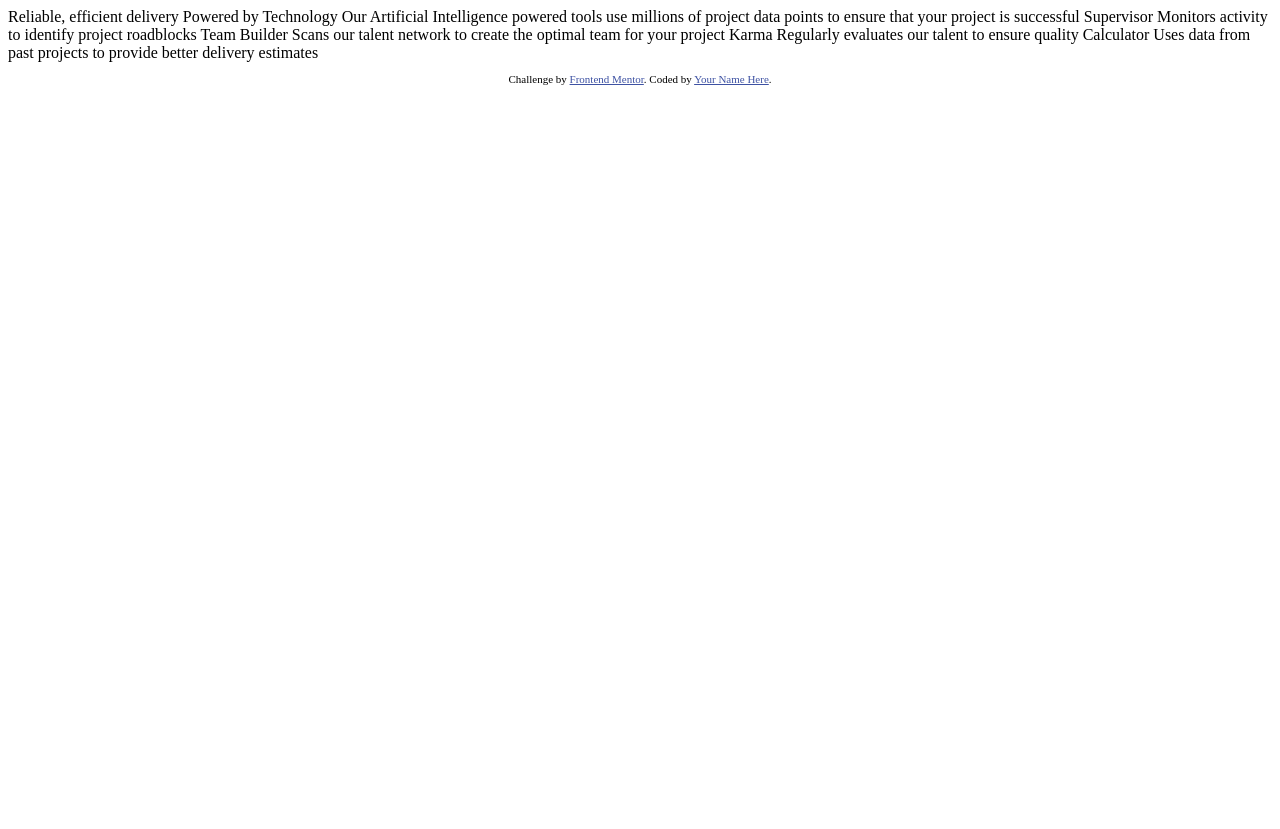
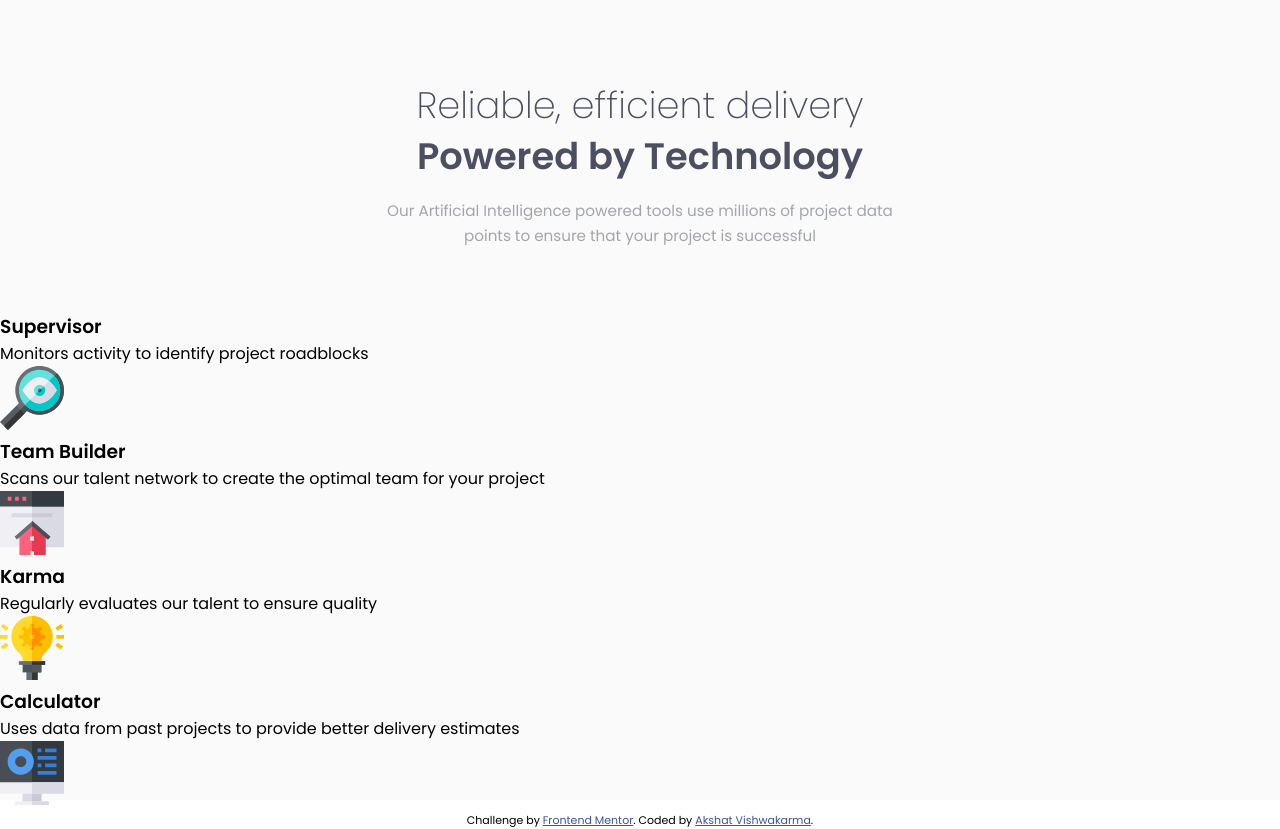
Before and after one commit to vishwa-akshat/four-card-fm, a plain HTML site: page index.html in a window 1280 px wide. Before the commit the page ends 800 px from the top, so only its background shows below. Drawn offline with Linux system fonts and the light colour scheme.

Commit message:
chore:page content and header styles added

```diff
--- a/index.html
+++ b/index.html
@@ -1,45 +1,72 @@
 <!DOCTYPE html>
 <html lang="en">
+
 <head>
   <meta charset="UTF-8">
-  <meta name="viewport" content="width=device-width, initial-scale=1.0"> <!-- displays site properly based on user's device -->
+  <meta name="viewport" content="width=device-width, initial-scale=1.0">
+  <!-- displays site properly based on user's device -->
+  <link rel="preconnect" href="https://fonts.googleapis.com">
+  <link rel="preconnect" href="https://fonts.gstatic.com" crossorigin>
+  <link href="https://fonts.googleapis.com/css2?family=Poppins:wght@200;400;600&display=swap" rel="stylesheet">
+  <link rel="icon" type="image/png" sizes="32x32" href="./images/favicon-32x32.png">
+  <link rel="stylesheet" href="style.css">
+  <title>Frontend Mentor | Four card feature section</title>
+</head>
 
-  <link rel="icon" type="image/png" sizes="32x32" href="./images/favicon-32x32.png">
+<body>
+  <div class="container">
+    <div class="header">
+      <h1 class="heading">
+        Reliable, efficient delivery
+      </h1>
+      <h1 class="heading-dark">
+        Powered by Technology
+      </h1>
+      <p class="header-info">
+        Our Artificial Intelligence powered tools use millions of project data points to ensure that your project is
+        successful
+      </p>
+    </div>
 
-  <title>Frontend Mentor | Four card feature section</title>
+    <div class="cards-wrapper">
+      <div class="card">
+        <h3 class="card-heading">Supervisor</h3>
+        <p class="card-info">Monitors activity to identify project roadblocks</p>
+        <div class="card-image-wrapper">
+          <img src="./images/icon-supervisor.svg" alt="" class="card-image">
+        </div>
+      </div>
+      <div class="card-wrapper-middle">
+        <div class="card">
+          <h3 class="card-heading">Team Builder</h3>
+          <p class="card-info">Scans our talent network to create the optimal team for your project</p>
+          <div class="card-image-wrapper">
+            <img src="./images/icon-team-builder.svg" alt="" class="card-image">
+          </div>
+        </div>
+        <div class="card">
+          <h3 class="card-heading">Karma</h3>
+          <p class="card-info"> Regularly evaluates our talent to ensure quality</p>
+          <div class="card-image-wrapper">
+            <img src="./images/icon-karma.svg" alt="" class="card-image">
+          </div>
+        </div>
+      </div>
+      <div class="card">
+        <h3 class="card-heading">Calculator</h3>
+        <p class="card-info">Uses data from past projects to provide better delivery estimates</p>
+        <div class="card-image-wrapper">
+          <img src="./images/icon-calculator.svg" alt="" class="card-image">
+        </div>
+      </div>
+    </div>
+    <footer>
+      <p class="attribution">
+        Challenge by <a href="https://www.frontendmentor.io?ref=challenge" target="_blank">Frontend Mentor</a>.
+        Coded by <a href="#">Akshat Vishwakarma</a>.
+      </p>
+    </footer>
+  </div>
+</body>
 
-  <!-- Feel free to remove these styles or customise in your own stylesheet 👍 -->
-  <style>
-    .attribution { font-size: 11px; text-align: center; }
-    .attribution a { color: hsl(228, 45%, 44%); }
-  </style>
-</head>
-<body>
-
-  Reliable, efficient delivery
-  Powered by Technology
-
-  Our Artificial Intelligence powered tools use millions of project data points
-  to ensure that your project is successful
-
-  Supervisor
-  Monitors activity to identify project roadblocks
-
-  Team Builder
-  Scans our talent network to create the optimal team for your project
-
-  Karma
-  Regularly evaluates our talent to ensure quality
-
-  Calculator
-  Uses data from past projects to provide better delivery estimates
-
-
-  <footer>
-    <p class="attribution">
-      Challenge by <a href="https://www.frontendmentor.io?ref=challenge" target="_blank">Frontend Mentor</a>.
-      Coded by <a href="#">Your Name Here</a>.
-    </p>
-  </footer>
-</body>
 </html>
--- /dev/null
+++ b/style.css
@@ -0,0 +1,51 @@
+* {
+  box-sizing: border-box;
+  margin: 0
+}
+
+body {
+  font-family: 'Poppins', sans-serif;
+}
+
+.container {
+  background: hsl(0, 0%, 98%);
+  height: 100vh;
+  padding-top: 4.8rem;
+}
+
+.header {
+  width: 33.4rem;
+  margin: 0 auto;
+  text-align: center;
+  margin-bottom: 4rem;
+}
+
+.heading {
+  font-weight: 200;
+  color: hsl(234, 12%, 34%);
+  font-size: 2.3rem;
+}
+
+.heading-dark {
+  margin-block-start: -0.312rem;
+  font-weight: 600;
+  color: hsl(234, 12%, 34%);
+  font-size: 2.3rem;
+}
+
+.header-info {
+  margin-top: 0.937rem;
+  font-weight: 400;
+  color: hsl(229, 6%, 66%);
+  font-size: 0.95rem;
+  line-height: 1.55rem;
+}
+
+.attribution {
+  font-size: 11px;
+  text-align: center;
+}
+
+.attribution a {
+  color: hsl(228, 45%, 44%);
+}
```
